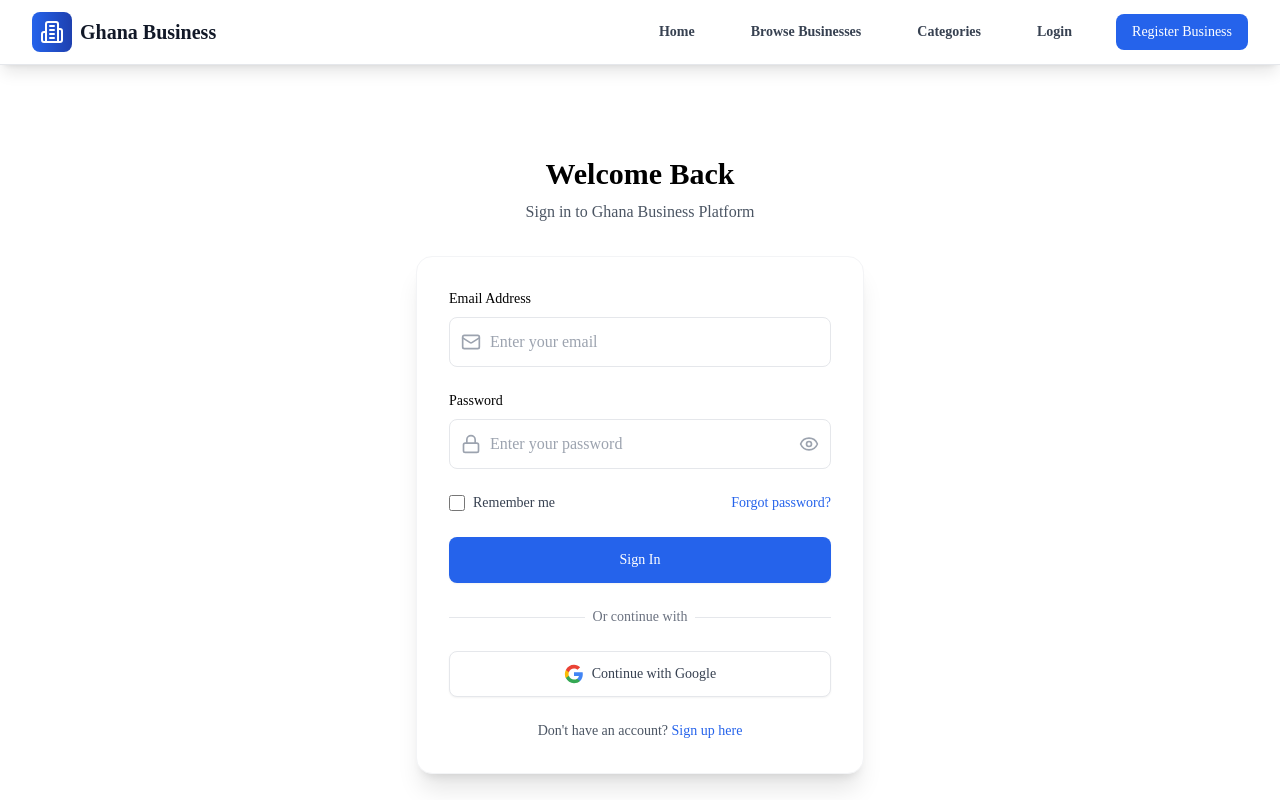
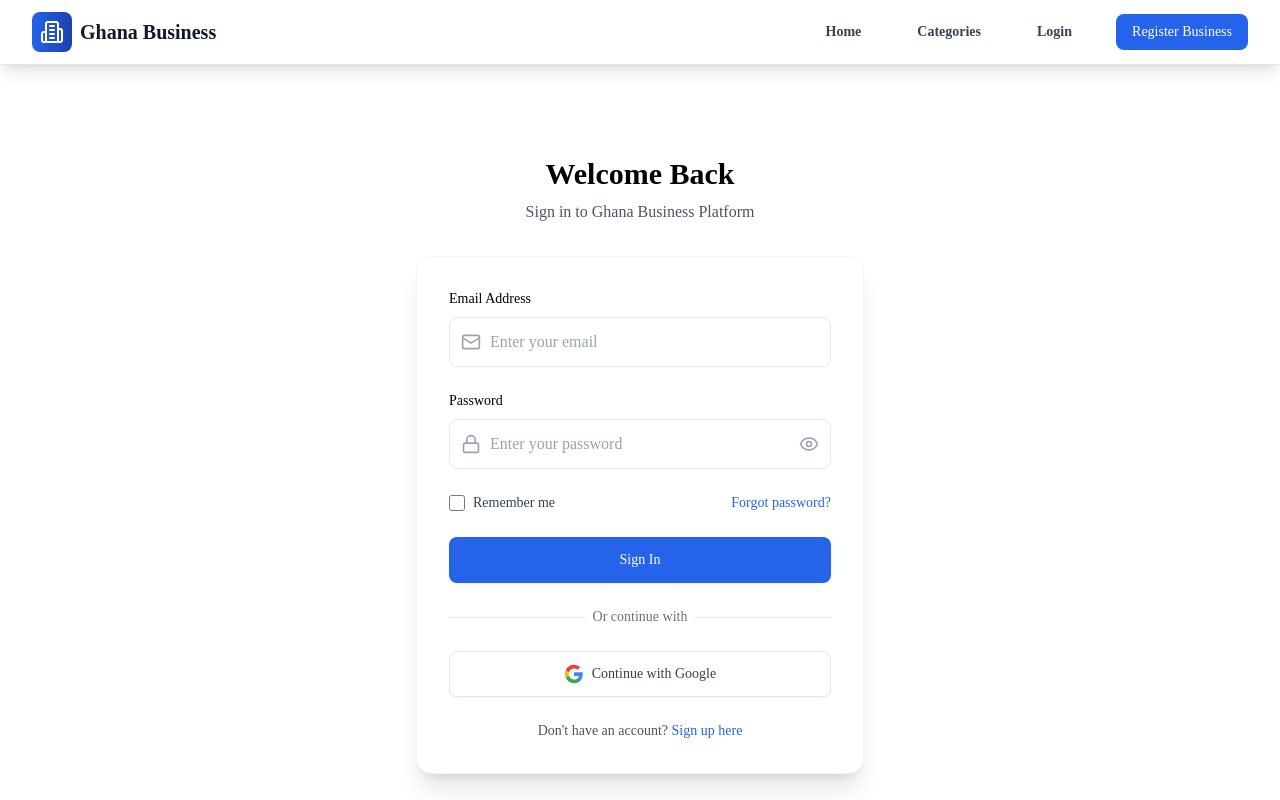
Before and after one commit to wafiyu227/Ghana-Business-Platform, a React (Vite) app: page /login in a window 1280 px wide. Shown: the top 800 px of the page. Built offline with nearby package versions, Linux system fonts and the light colour scheme.

Commit message:
phone account section updated

```diff
--- a/src/components/common/Header.jsx
+++ b/src/components/common/Header.jsx
@@ -55,9 +55,6 @@
             >
               Home
             </Link>
-            <button className="text-gray-700 hover:text-blue-600 px-3 py-2 text-sm font-bold transition-colors">
-              Browse Businesses
-            </button>
             <button
               onClick={BrowseCategories}
               className="text-gray-700 hover:text-blue-600 px-3 py-2 text-sm font-bold transition-colors"
@@ -148,12 +145,12 @@
               >
                 Home
               </Link>
-              <a
-                href="#"
+              <Link
+                to="/my-account"
                 className="text-gray-700 hover:text-blue-600 px-3 py-2 text-sm font-bold"
               >
-                Browse Businesses
-              </a>
+                My Account
+              </Link>
               <a
                 onClick={BrowseCategories}
                 className="text-gray-700 cursor-pointer hover:text-blue-600 px-3 py-2 text-sm font-bold"
```
